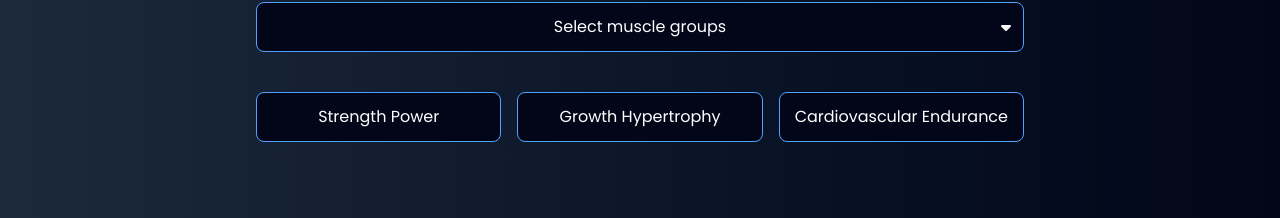
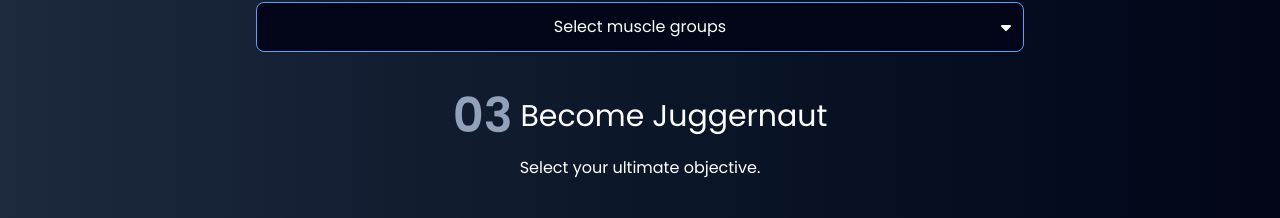
Before and after one commit to AbdullahiAbdulganiyu/fitness-app, a React (Vite) app: page / in a window 1280 px wide. Shown: the part 1372-1590 px from the top of the page. Built offline with nearby package versions, Linux system fonts and the light colour scheme.

Commit message:
adding a header for the third section

```diff
--- a/src/components/Generator.jsx
+++ b/src/components/Generator.jsx
@@ -64,7 +64,11 @@ export default function Generator() {
           </button>
           {showModal && <div>Modal</div>}
         </div>
-
+        <Header
+          index={"03"}
+          title={"Become Juggernaut"}
+          description={"Select your ultimate objective."}
+        />
         <div className="grid grid-cols-3 gap-4">
           {Object.keys(SCHEMES).map((scheme, schemeIndex) => {
             return (
```
